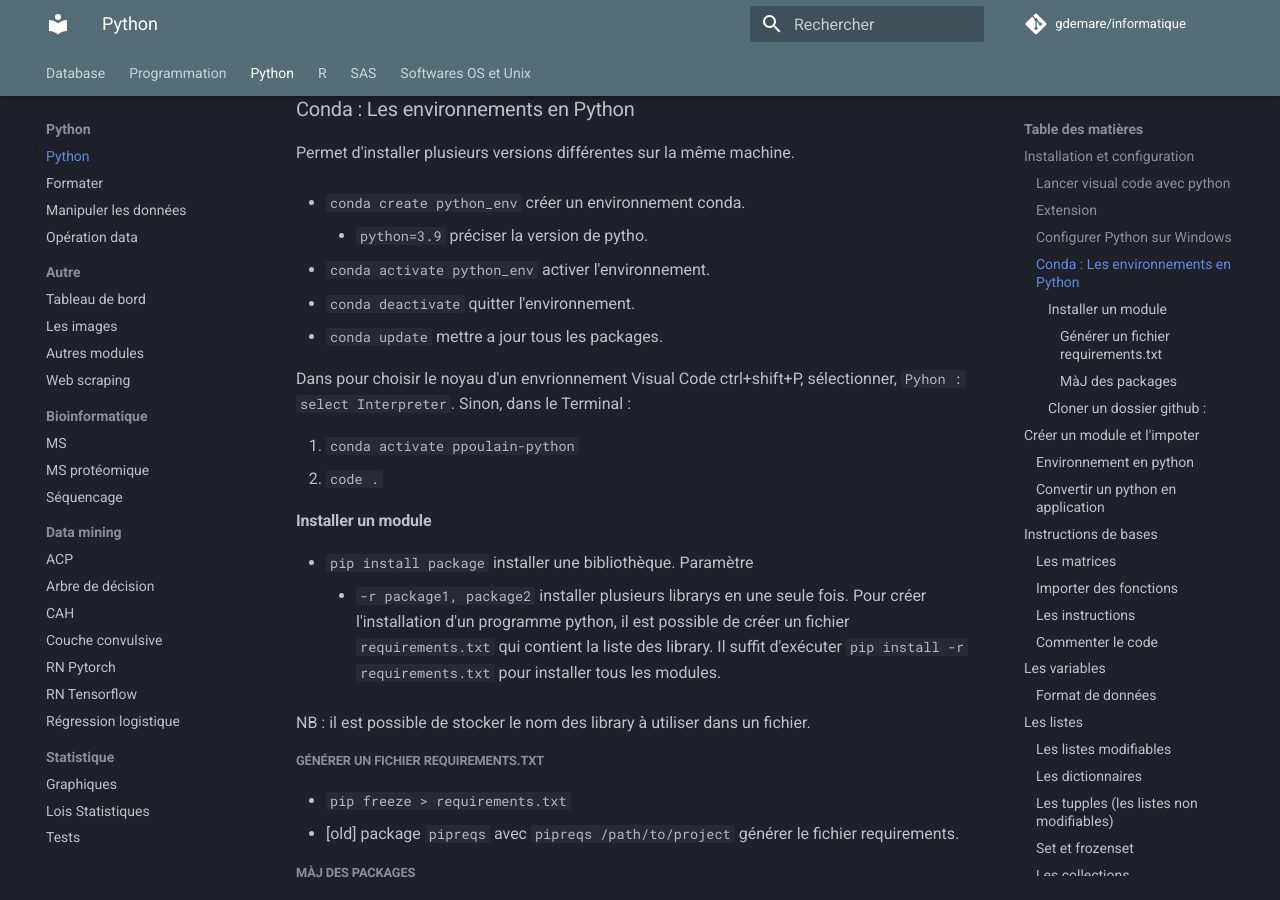
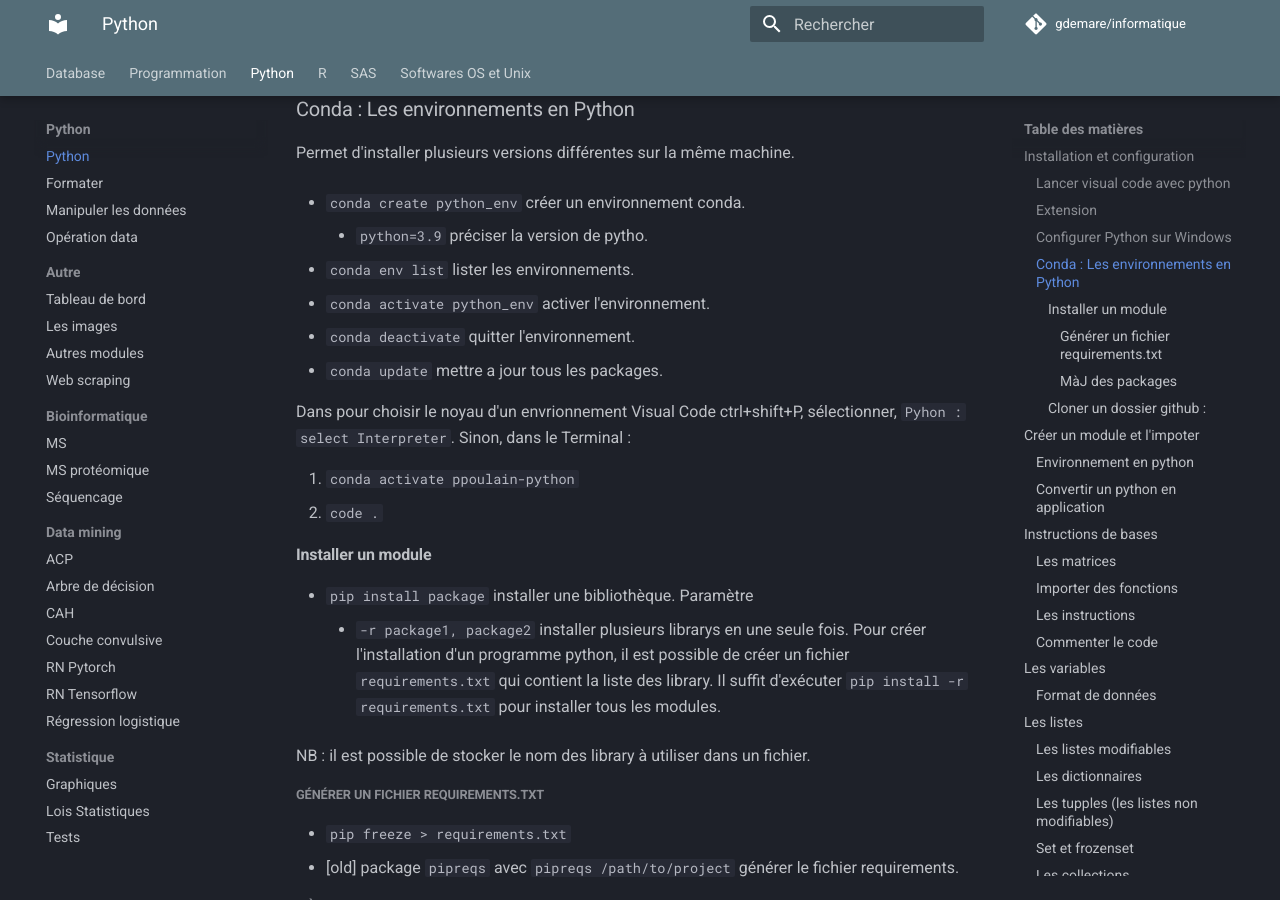
Before and after one commit to gdemare/Informatique, an MkDocs documentation site: the page built from docs/python/python_py.md, in a window 1280 px wide and 900 px high, scrolled down 1065 px. Built offline with MkDocs 1.6.1 and Material for MkDocs 9.7.7, drawn with Linux system fonts in a browser that asks for light colours; comment, search, counter and statistics services are not loaded.

Commit message:
Update python_py.md

```diff
--- a/docs/python/python_py.md
+++ b/docs/python/python_py.md
@@ -44,6 +44,7 @@ Permet d'installer plusieurs versions différentes sur la même machine.
 
 	* `python=3.9` préciser la version de pytho.
 
+* `conda env list` lister les environnements.
 * `conda activate python_env` activer l'environnement.
 * `conda deactivate` quitter l'environnement.
 * `conda update` mettre a jour tous les packages.
```
